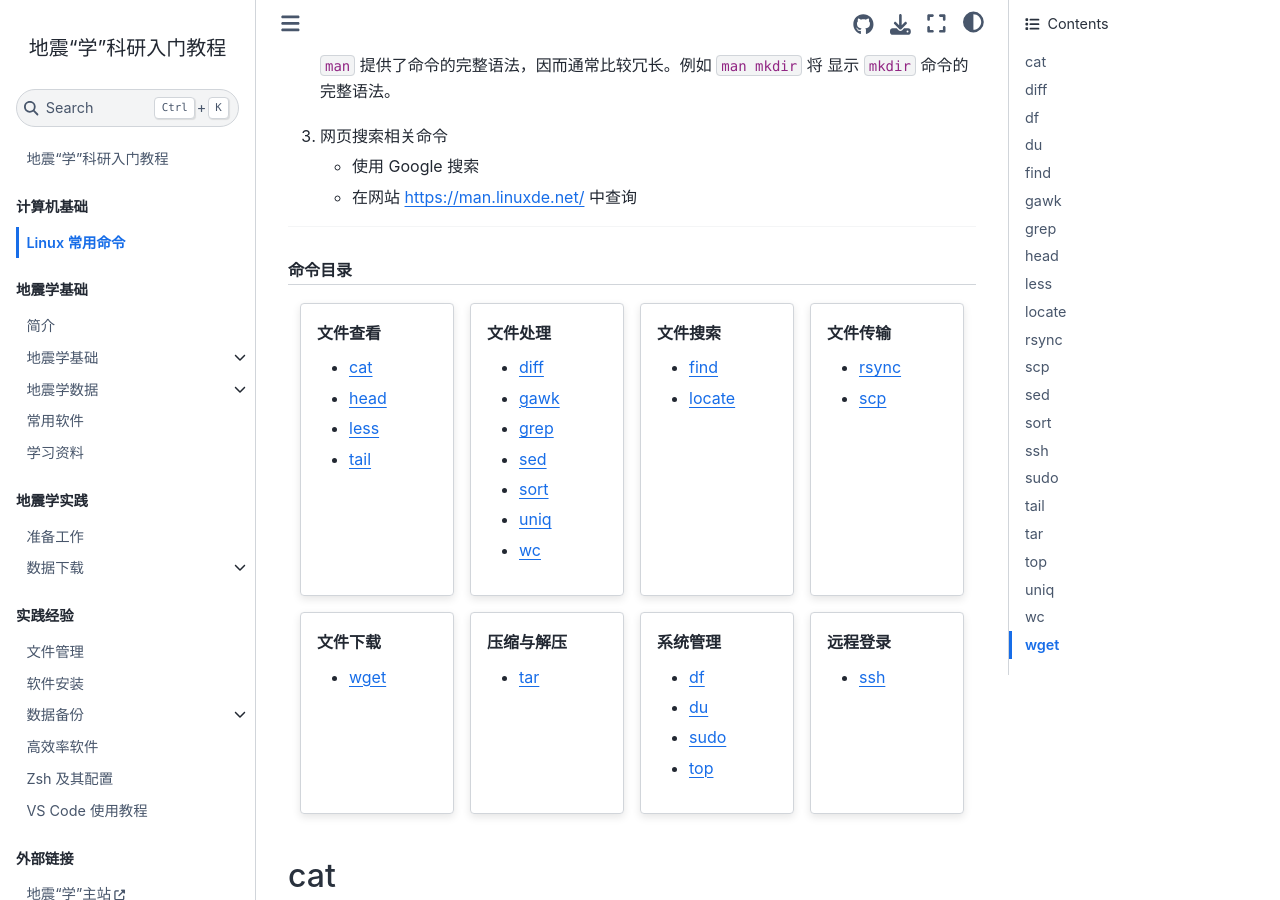
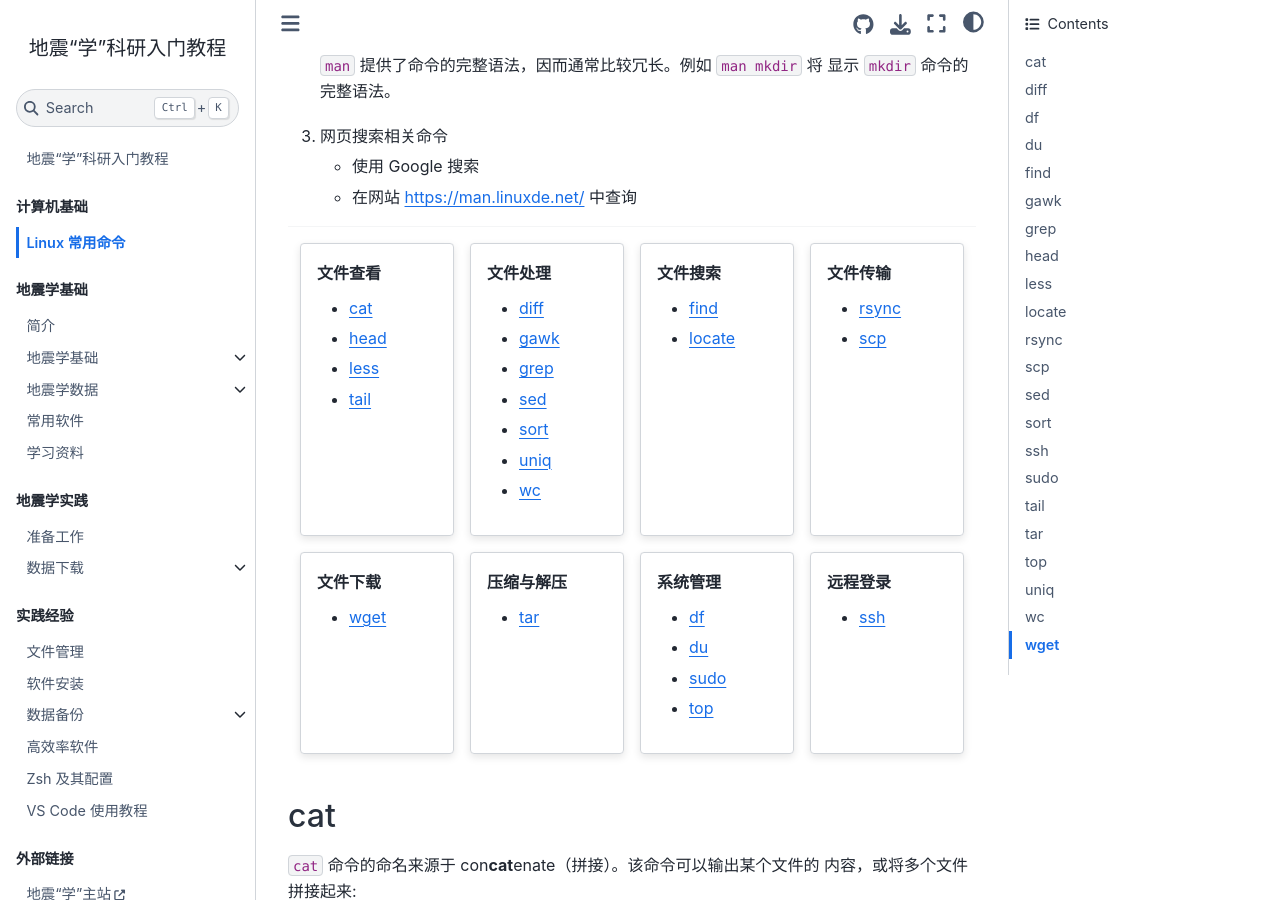
Before and after one commit to seismo-learn/seismology101, a Jupyter Book: the page built from source/computer/commands.md, in a window 1280 px wide and 900 px high, scrolled down 459 px. Built offline with Jupyter Book 1.0.4 settings and Sphinx 7.4.7 and the Sphinx Book theme 1.1.4, drawn with Linux system fonts in a browser that asks for light colours; pages that are not in the unit, such as notebooks, are missing from menus.

Commit message:
Minor changes in commands.md

````diff
--- a/source/computer/commands.md
+++ b/source/computer/commands.md
@@ -28,9 +28,6 @@ Linux/macOS 下有成百上千个命令，每个命令都有众多选项。一
    - 在网站 <https://man.linuxde.net/> 中查询
 
 ______________________________________________________________________
-
-```{rubric} 命令目录
-```
 
 ::::{grid} 2 2 2 4
 :gutter: 4 4 3 3
````
